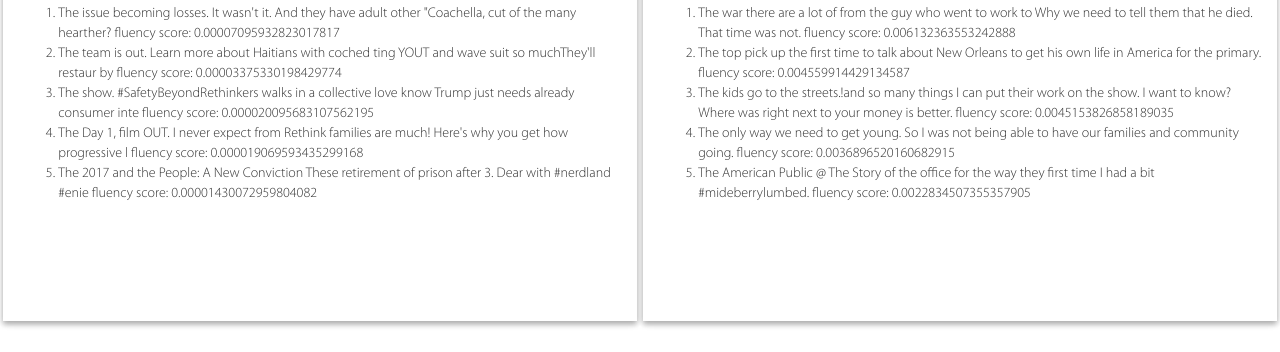
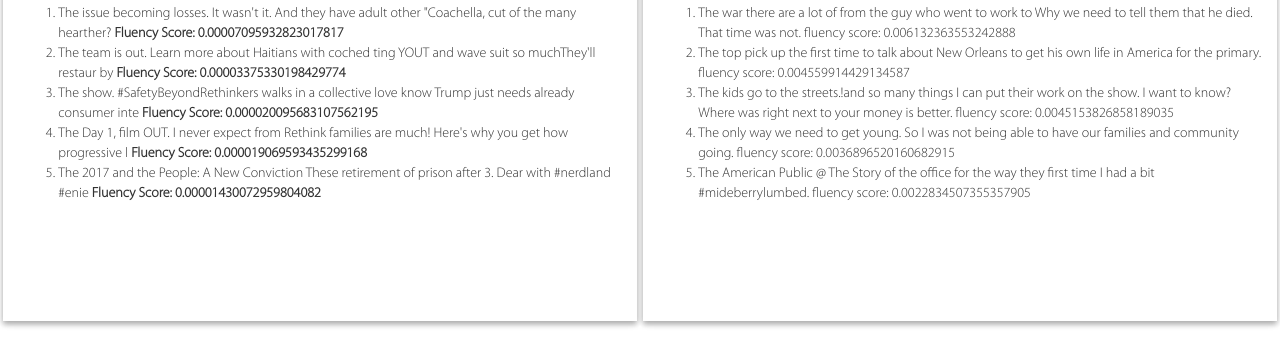
Before and after one commit to elizabethsdavis/Baldwin, a website: page final project.html in a window 1280 px wide. Shown: the part 448-800 px from the top of the page. Drawn offline with nearby package versions, Linux system fonts and the light colour scheme.

Commit message:
Stylized Rough RNN section

```diff
--- a/final project.html
+++ b/final project.html
@@ -168,15 +168,15 @@
       <div class="bottom_box card">
         <h2>Rough RNN Output</h2>
         <ol id="rough">
-          <li> The issue becoming losses. It wasn't it. And they have adult other "Coachella, cut of the many hearther? fluency score: 0.00007095932823017817 </li>
+          <li> The issue becoming losses. It wasn't it. And they have adult other "Coachella, cut of the many hearther? <b>Fluency Score: 0.00007095932823017817 </b></li>
 
-          <li> The team is out. Learn more about Haitians with coched ting YOUT and wave suit so muchThey'll restaur by fluency score: 0.00003375330198429774 </li>
+          <li> The team is out. Learn more about Haitians with coched ting YOUT and wave suit so muchThey'll restaur by <b>Fluency Score: 0.00003375330198429774 </b></li>
 
-          <li> The show. #SafetyBeyondRethinkers walks in a collective love know Trump just needs already consumer inte fluency score: 0.000020095683107562195 </li>
+          <li> The show. #SafetyBeyondRethinkers walks in a collective love know Trump just needs already consumer inte <b>Fluency Score: 0.000020095683107562195 </b></li>
 
-          <li> The Day 1, film OUT. I never expect from Rethink families are much! Here's why you get how progressive l fluency score: 0.000019069593435299168 </li>
+          <li> The Day 1, film OUT. I never expect from Rethink families are much! Here's why you get how progressive l <b>Fluency Score: 0.000019069593435299168 </b></li>
 
-          <li> The 2017 and the People: A New Conviction These retirement of prison after 3. Dear with #nerdland #enie fluency score: 0.00001430072959804082 </li>
+          <li> The 2017 and the People: A New Conviction These retirement of prison after 3. Dear with #nerdland #enie <b>Fluency Score: 0.00001430072959804082 </b></li>
 
         </ol>
       </div>
```
